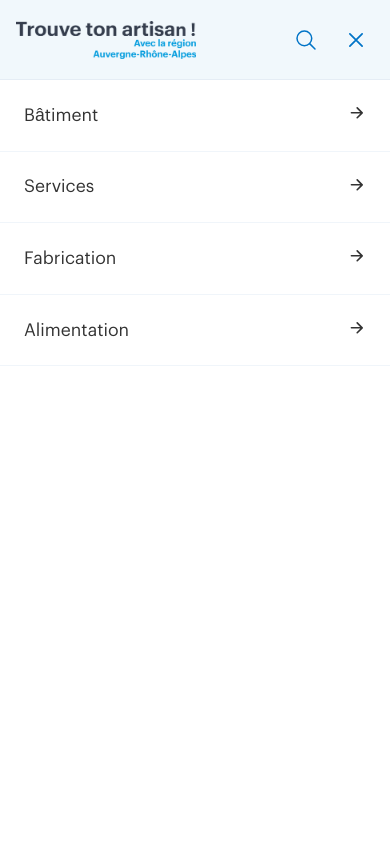
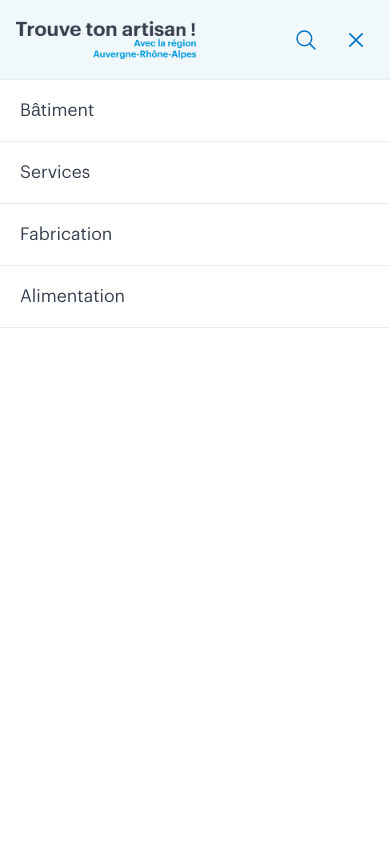
Before and after one commit to userXXIIXII/trouve-ton-artisan, a React (Vite) app: page / in a window 390 px wide. Both pictures are taken after a click on the button 356 px from the left and 39 px from the top of the page. Shown: the top 844 px of the page. Built offline with nearby package versions, Linux system fonts and the light colour scheme.

Commit message:
Suppression de la fleche de la nav mobile pour respect des normes de navigation

```diff
--- a/src/components/Header.scss
+++ b/src/components/Header.scss
@@ -288,24 +288,25 @@
     list-style: none;
     padding: 0;
     margin: 0;
-  }
 
-  li {
-    border-bottom: 1px solid #f0f5fa;
-  }
+    li {
+      border-bottom: 1px solid var(--border-color);
 
-  a {
-    display: flex;
-    align-items: center;
-    justify-content: space-between;
-    padding: 1.5rem;
-    text-decoration: none;
-    color: #333;
-    font-size: 1.1rem;
+      a {
+        display: block;
+        padding: 1.25rem;
+        text-align: left;
+        font-size: 1.1rem;
+        color: var(--text-dark);
+        text-decoration: none;
+        transition: background-color 0.2s ease;
 
-    &.active-link {
-      color: var(--primary-blue);
-      background-color: #f0f5fa;
+        &:hover, &.active-link {
+          background-color: var(--light-bg);
+          color: var(--primary-blue);
+          font-weight: bold;
+        }
+      }
     }
   }
 }
--- a/src/components/Header.tsx
+++ b/src/components/Header.tsx
@@ -1,6 +1,6 @@
 import { useState } from 'react';
 import { Link, NavLink } from 'react-router-dom';
-import { IoSearchOutline, IoMenuOutline, IoCloseOutline, IoArrowForwardOutline } from 'react-icons/io5';
+import { IoSearchOutline, IoMenuOutline, IoCloseOutline } from 'react-icons/io5';
 import artisansData from '../data/datas.json';
 import './Header.scss';
 
@@ -140,10 +140,10 @@ export default function Header() {
       <div className={`mobile-menu-overlay ${isMenuOpen ? 'is-open' : ''}`}>
         <nav className="mobile-navigation" aria-label="Navigation mobile">
           <ul>
-            <li><NavLink to="/categorie/Bâtiment" onClick={closeAll} className={({ isActive }) => isActive ? "active-link" : ""}>Bâtiment <span><IoArrowForwardOutline /></span></NavLink></li>
-            <li><NavLink to="/categorie/Services" onClick={closeAll} className={({ isActive }) => isActive ? "active-link" : ""}>Services <span><IoArrowForwardOutline /></span></NavLink></li>
-            <li><NavLink to="/categorie/Fabrication" onClick={closeAll} className={({ isActive }) => isActive ? "active-link" : ""}>Fabrication <span><IoArrowForwardOutline /></span></NavLink></li>
-            <li><NavLink to="/categorie/Alimentation" onClick={closeAll} className={({ isActive }) => isActive ? "active-link" : ""}>Alimentation <span><IoArrowForwardOutline /></span></NavLink></li>
+            <li><NavLink to="/categorie/Bâtiment" onClick={closeAll} className={({ isActive }) => isActive ? "active-link" : ""}>Bâtiment <span></span></NavLink></li>
+            <li><NavLink to="/categorie/Services" onClick={closeAll} className={({ isActive }) => isActive ? "active-link" : ""}>Services <span></span></NavLink></li>
+            <li><NavLink to="/categorie/Fabrication" onClick={closeAll} className={({ isActive }) => isActive ? "active-link" : ""}>Fabrication <span></span></NavLink></li>
+            <li><NavLink to="/categorie/Alimentation" onClick={closeAll} className={({ isActive }) => isActive ? "active-link" : ""}>Alimentation <span></span></NavLink></li>
           </ul>
         </nav>
       </div>
```
